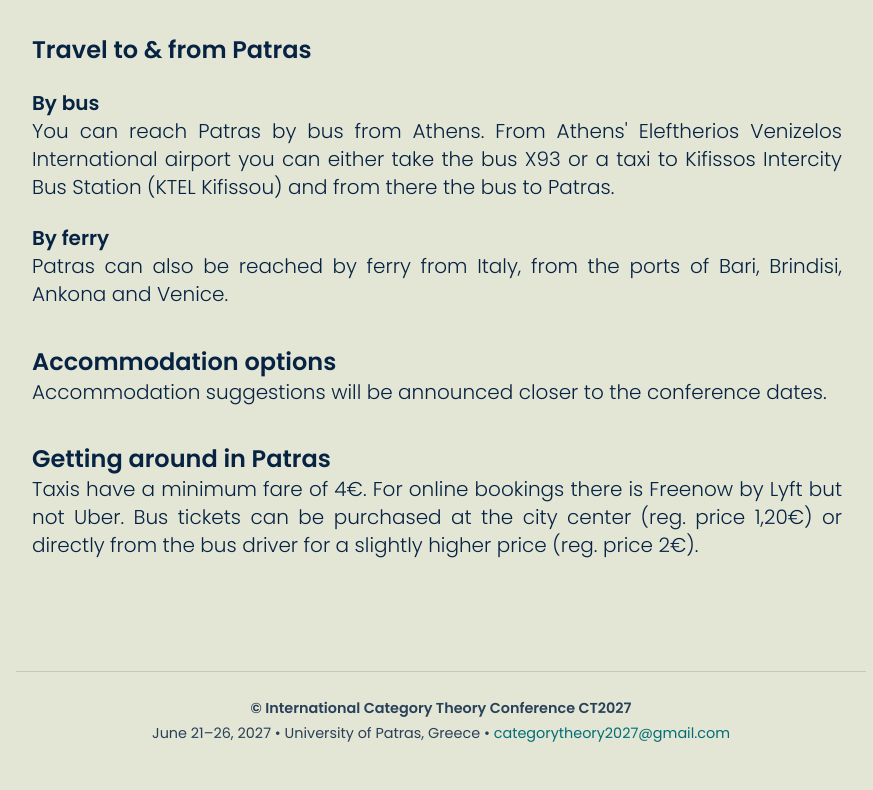
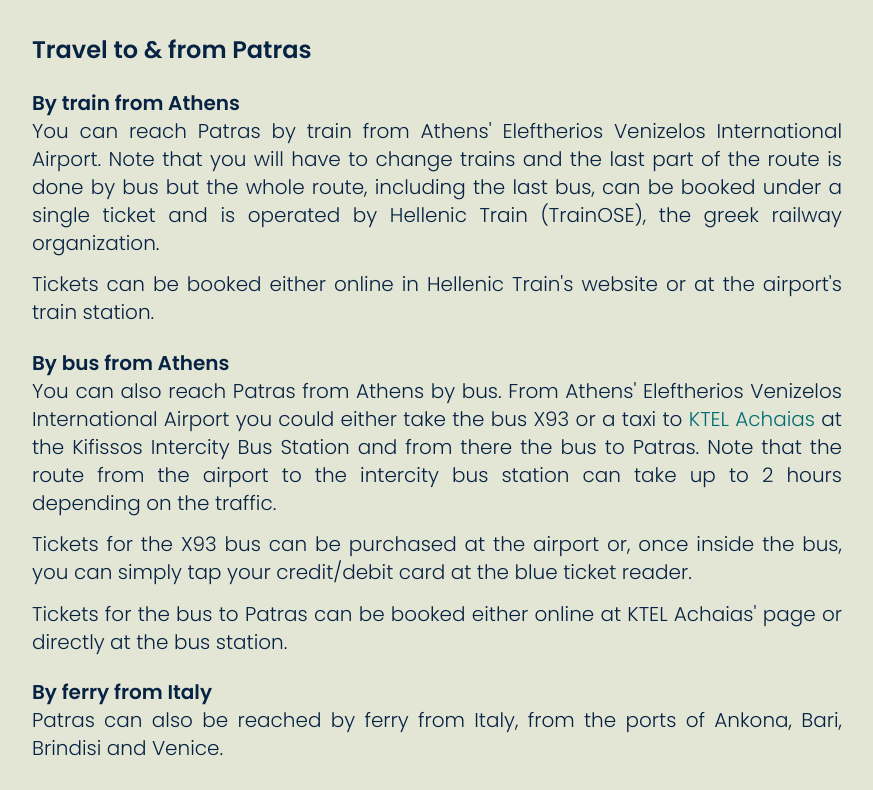
Before and after one commit to categorytheory2027/categorytheory2027.github.io, a plain HTML site: page city.html in a window 1280 px wide. Shown: the part 1290-2080 px from the top of the page, without its empty margins (199-1072 px from the left). Drawn offline with nearby package versions, Linux system fonts and the light colour scheme.

Commit message:
added train option and more details to transport

```diff
--- a/city.html
+++ b/city.html
@@ -247,22 +247,38 @@
           </h2>
 
           <h3 class="subsection-title ml-2 font-body text-xl font-semibold text-primary dark:text-white">
-            By bus
+            By train from Athens
           </h3>
 
           <div class="pr-2 pt-3 sm:pt-0">
             <p class="font-body text-xl font-light text-primary dark:text-white">
-              You can reach Patras by bus from Athens. From Athens' Eleftherios Venizelos International airport you can either take the bus X93 or a taxi to Kifissos Intercity Bus Station (KTEL Kifissou) and from there the bus to Patras.
+              You can reach Patras by train from Athens' Eleftherios Venizelos International Airport. Note that you will have to change trains and the last part of the route is done by bus but the whole route, including the last bus, can be booked under a single ticket and is operated by Hellenic Train (TrainOSE), the greek railway organization.
             </p>
+
+            <p style="margin-top: 10pt;" class="font-body text-xl font-light text-primary dark:text-white">Tickets can be booked either online in Hellenic Train's website or at the airport's train station.</p>
           </div>
 
           <h3 class="subsection-title ml-2 font-body text-xl font-semibold text-primary dark:text-white">
-            By ferry
+            By bus from Athens
           </h3>
 
           <div class="pr-2 pt-3 sm:pt-0">
             <p class="font-body text-xl font-light text-primary dark:text-white">
-              Patras can also be reached by ferry from Italy, from the ports of Bari, Brindisi, Ankona and Venice.
+              You can also reach Patras from Athens by bus. From Athens' Eleftherios Venizelos International Airport you could either take the bus X93 or a taxi to <a class="my-link" href="https://maps.app.goo.gl/HHGTkd6DmYpVgYch7">KTEL Achaias</a> at the Kifissos Intercity Bus Station and from there the bus to Patras.  Note that the route from the airport to the intercity bus station can take up to 2 hours depending on the traffic.
+            </p>
+
+            <p style="margin-top: 10pt;" class="font-body text-xl font-light text-primary dark:text-white">Tickets for the X93 bus can be purchased at the airport or, once inside the bus, you can simply tap your credit/debit card at the blue ticket reader.</p>
+
+            <p style="margin-top: 10pt;" class="font-body text-xl font-light text-primary dark:text-white">Tickets for the bus to Patras can be booked either online at KTEL Achaias' page or directly at the bus station.</p>
+          </div>
+
+          <h3 class="subsection-title ml-2 font-body text-xl font-semibold text-primary dark:text-white">
+            By ferry from Italy
+          </h3>
+
+          <div class="pr-2 pt-3 sm:pt-0">
+            <p class="font-body text-xl font-light text-primary dark:text-white">
+              Patras can also be reached by ferry from Italy, from the ports of Ankona, Bari, Brindisi and Venice.
             </p>
           </div>
 
```
